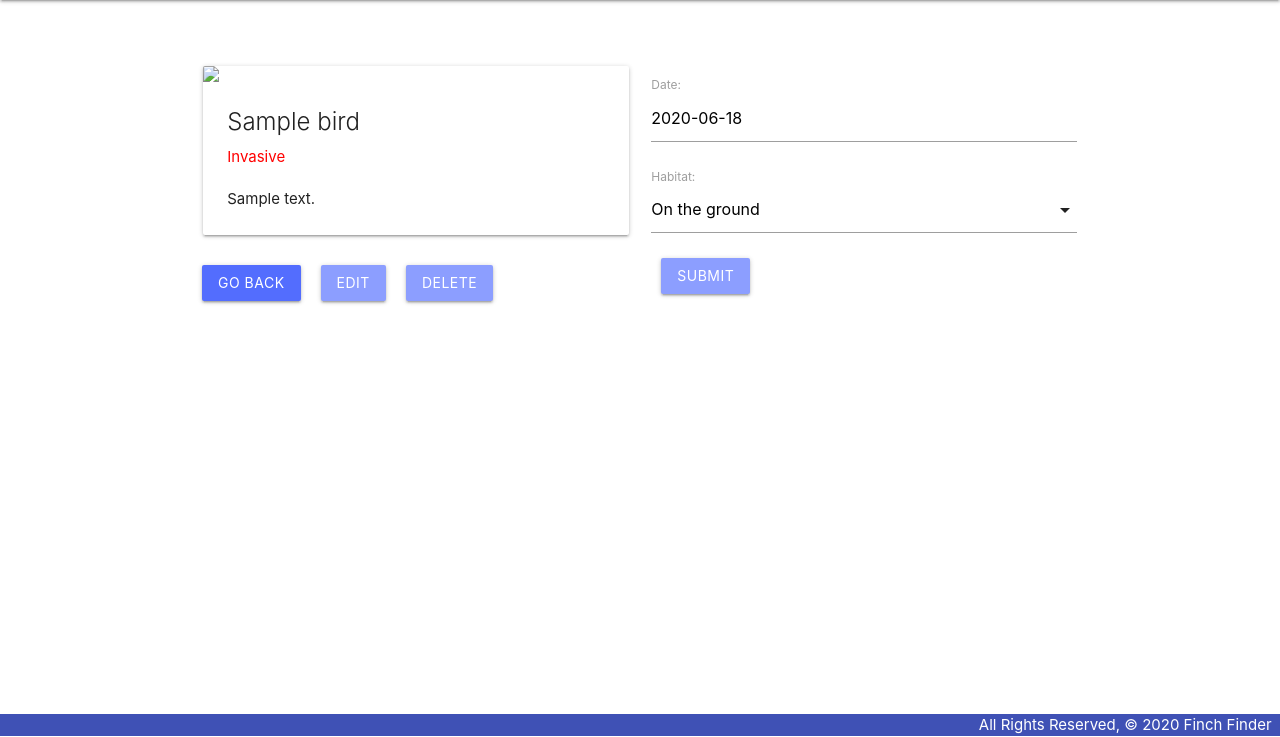
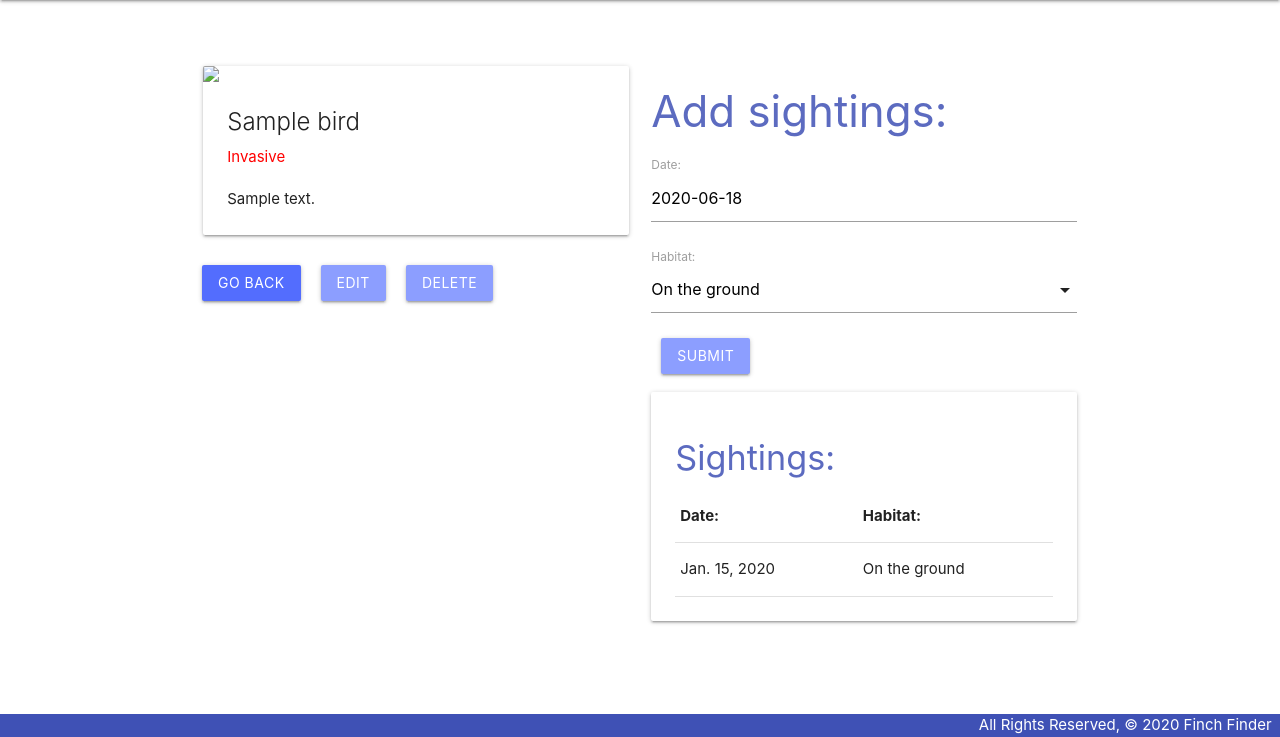
Before and after one commit to TCashion/finch-finder, a Django app: page /birds/1/ in a window 1280 px wide. Shown: the part 64-801 px from the top of the page. Run offline with Django 3.2, Linux system fonts and the light colour scheme; tables that the repository leaves empty hold one stand-in row (values such as "Sample post"); some libraries are stand-ins or nearby versions.

Commit message:
finish add sighting functionality; adjust detail page styling

```diff
--- a/main_app/models.py
+++ b/main_app/models.py
@@ -9,6 +9,7 @@ HABITATS = (
     ('N', 'In a nest'),
     ('F', 'Flying'),
     ('W', 'Wading or swimming'),
+    ('E', 'Eating at a feeder')
 )
 
 
--- a/main_app/static/css/style.css
+++ b/main_app/static/css/style.css
@@ -33,6 +33,10 @@ input[type=checkbox]:checked, input[type=checkbox]:not(:checked) {
     .crud-btn-container {
         flex-direction: row;
     }
+
+    .mobile-hr {
+        display: none;
+    }
 }
 
 @media (min-width: 768px) {
--- a/main_app/templates/birds/detail.html
+++ b/main_app/templates/birds/detail.html
@@ -28,23 +28,44 @@
             <a href="{% url 'birds_delete' bird.id %}" class="btn crud-btn indigo accent-1">Delete</a>
         </div>
     </div>
+    <hr class="indigo mobile-hr" style="width:100%">
     <div class="col m12 l6" style="margin: 3vw auto">
+        <h3 class="indigo-text text-lighten-1">Add sightings:</h3>
         <form action="{% url 'add_sighting' bird.id %}" method="POST">
             {% csrf_token %}
             {{ sighting_form.as_p }}
             <button class="btn crud-btn indigo accent-1">Submit</button>
         </form>
+        <hr class="indigo mobile-hr" style="width:100%; margin: 30px 0;">
+        <div class="row">
+            <div class="col" style="width:100%;">
+              <div class="card-panel">
+                <h4 class="indigo-text text-lighten-1">Sightings:</h4>
+                <table>
+                    <thead>
+                        <tr>
+                            <th>Date:</th>
+                            <th>Habitat:</th>
+                        </tr>
+                    </thead>
+                    <tbody>
+                        {% for sighting in bird.sighting_set.all %}
+                            <tr>
+                                <td>{{ sighting.date }}</td>
+                                <td>{{ sighting.get_habitat_display }}</td>
+                            </tr>
+                        {% endfor %}
+                    </tbody>
+                  </table>
+              </div>
+            </div>
+        </div>
     </div>
 </div>
 
 <script>
     const dateEl = document.getElementById('id_date');
     const selectEl = document.getElementById('id_habitat');
-    const selectionEls = document.querySelectorAll('.dropdown-content > li > span');
-    selectionEls.forEach(function(el) {
-        el.classList.add('indigo-text');
-        el.classList.add('text-lighten-1');
-    });
 
     M.Datepicker.init(dateEl, {
         format: 'yyyy-mm-dd',
@@ -54,6 +75,15 @@
     });
 
     M.FormSelect.init(selectEl);
+
+    document.addEventListener('DOMContentLoaded', function(e) {
+        const selectionEls = document.querySelectorAll('.dropdown-content > li > span');
+        selectionEls.forEach(function(el) {
+            el.classList.add('indigo-text');
+            el.classList.add('text-lighten-1');
+        });
+    });
+
 </script>
 
 {% endblock %}
--- a/main_app/urls.py
+++ b/main_app/urls.py
@@ -8,5 +8,5 @@ urlpatterns = [
     path('birds/create/', views.BirdCreate.as_view(), name='birds_create'),
     path('birds/<int:pk>/update/', views.BirdUpdate.as_view(), name='birds_update'),
     path('birds/<int:pk>/delete/', views.BirdDelete.as_view(), name='birds_delete'),
-    path('birds/<int:pk>/add_sighting', views.add_sighting, name='add_sighting')
+    path('birds/<int:bird_id>/add_sighting', views.add_sighting, name='add_sighting')
 ]
--- a/main_app/views.py
+++ b/main_app/views.py
@@ -1,4 +1,4 @@
-from django.shortcuts import render
+from django.shortcuts import render, redirect
 from django.views.generic.edit import CreateView, UpdateView, DeleteView
 from .models import Bird
 from .forms import SightingForm
@@ -24,7 +24,12 @@ def birds_detail(request, bird_id):
 
 
 def add_sighting(request, bird_id):
-    pass
+    form = SightingForm(request.POST)
+    if form.is_valid():
+        new_sighting = form.save(commit=False)
+        new_sighting.bird_id = bird_id
+        new_sighting.save()
+    return redirect('birds_detail', bird_id=bird_id)
 
 class BirdCreate(CreateView):
     model = Bird
```
